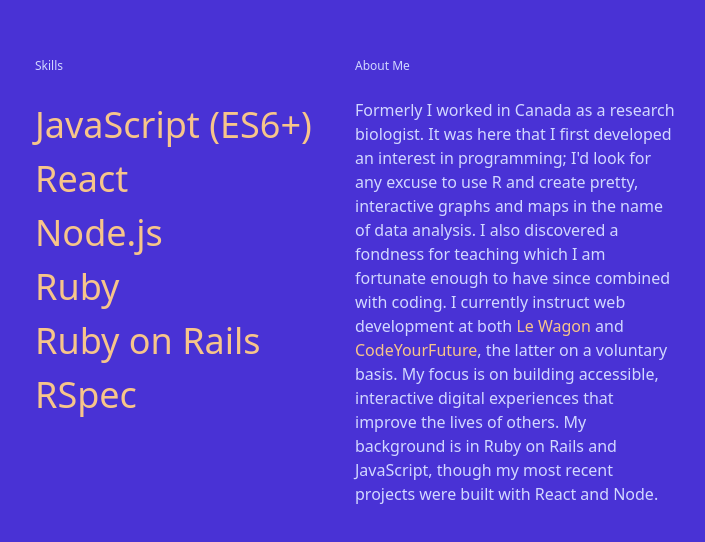
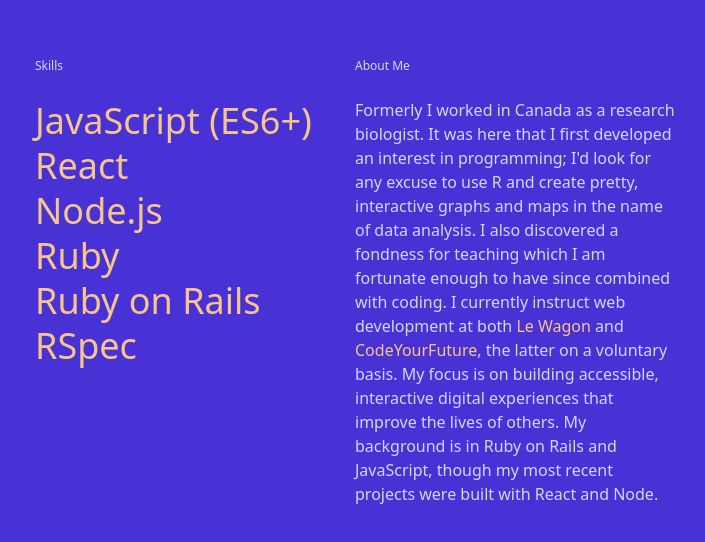
Before and after one commit to adrianHards/adrianhards.github.io, a React (Create React App) app: page / in a window 1280 px wide. Shown: the part 1106-1648 px from the top of the page, without its empty margins (285-990 px from the left). Built offline with nearby package versions, Linux system fonts and the light colour scheme; a web font is replaced by a local one.

Commit message:
remove line spacing from skills

```diff
--- a/src/components/About.js
+++ b/src/components/About.js
@@ -39,7 +39,7 @@ function About() {
           </div>
 
           <div class="grid grid-cols-2">
-            <div class="text-4xl col-span-1 text-[#F7C58A] leading-normal font-light">
+            <div class="text-4xl col-span-1 text-[#F7C58A] leading-tight font-light">
               JavaScript (ES6+) <br />
               React <br />
               Node.js <br />
```
